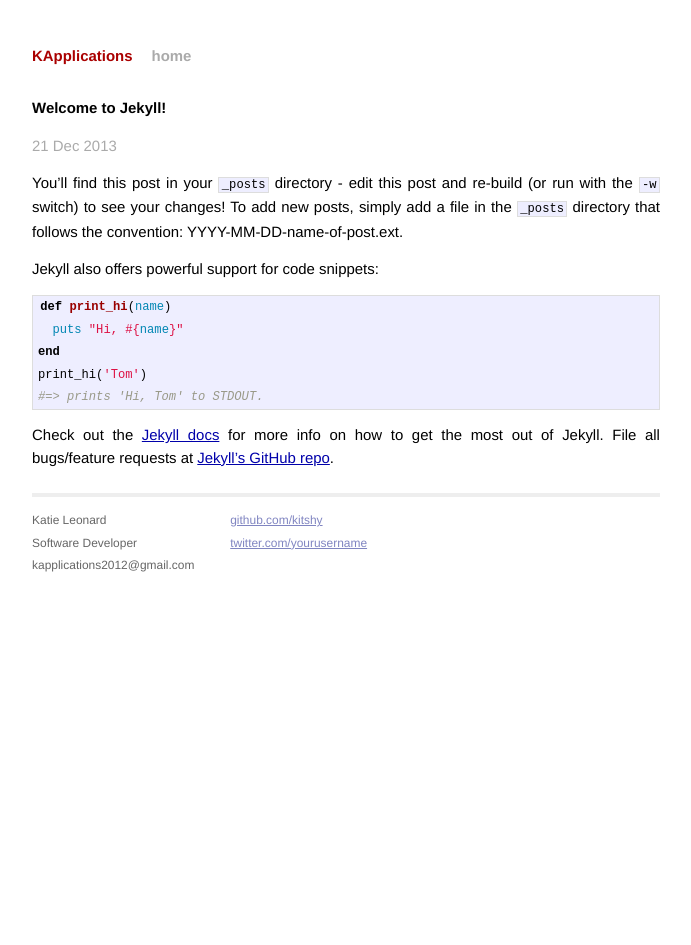
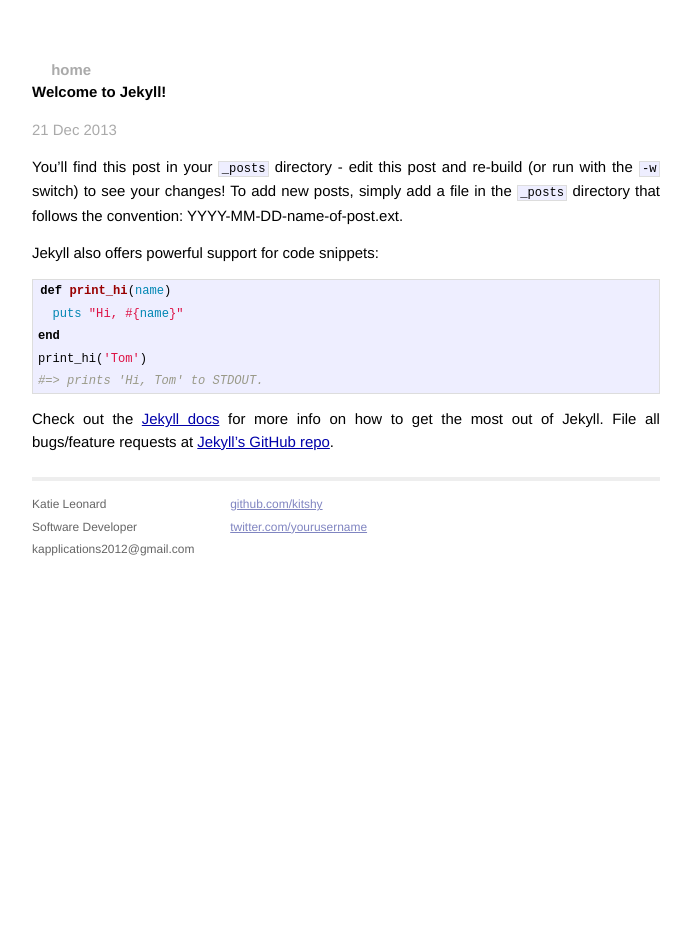
Before and after one commit to kapplications/kapplications.github.io, a Jekyll site: the page built from _posts/2013-12-21-welcome-to-jekyll.markdown, in a window 1280 px wide. Shown: the whole page, without its empty margins (294-985 px from the left). Built offline with Jekyll 4.4.1, drawn with Linux system fonts in a browser that asks for light colours; Markdown is read by kramdown in place of the engine named in the settings.

Commit message:
Remove config.

```diff
--- a/_config.yml
+++ /dev/null
@@ -1,3 +0,0 @@
-name: KApplications
-markdown: redcarpet
-pygments: true
--- a/index.html
+++ b/index.html
@@ -13,7 +13,7 @@
     <script src="//html5shiv.googlecode.com/svn/trunk/html5.js"></script>
     <![endif]-->
 
-    <title>Kapplications by kapplications</title>
+    <title>Kapplications</title>
   </head>
 
   <body>
```
Also changed, not shown: params.json (+1 -1 lines).
